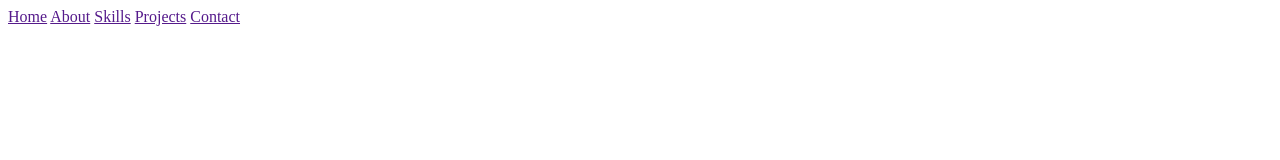
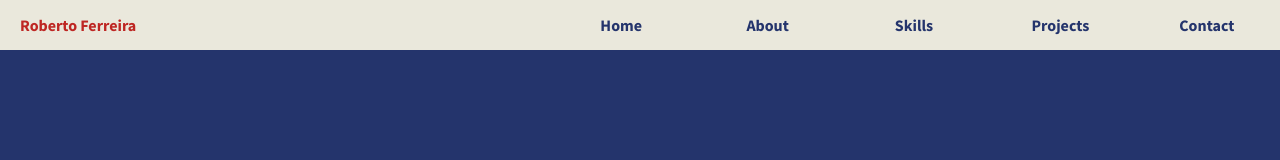
Before and after one commit to robertoFerreiraCode/portfolio-website, a plain HTML site: page index.html in a window 1280 px wide. Drawn offline with Linux system fonts and the light colour scheme.

Commit message:
basic nav bar

```diff
--- a/index.html
+++ b/index.html
@@ -9,11 +9,27 @@
 </head>
 <body>
     <nav>
-        <a href="">Home</a>
-        <a href="">About</a>
-        <a href="">Skills</a>
-        <a href="">Projects</a>
-        <a href="">Contact</a>
+        <ul class="name-container">
+            <li class="nav-item--title">
+                <a class="nav-item__a--title" href="">Roberto Ferreira</a>
+            </li>
+        </ul>
+        <ul class="link-container">
+            <li class="nav-item">
+                <a class="nav-item__a" href="">Home</a>
+            </li>
+            <li class="nav-item">
+                <a class="nav-item__a" href="">About</a>
+            </li>
+            <li class="nav-item">
+                <a class="nav-item__a" href="">Skills</a>
+            </li>
+            <li class="nav-item">
+                <a class="nav-item__a" href="">Projects</a>
+            <li class="nav-item">
+                <a class="nav-item__a" href="">Contact</a>
+            </li>
+        </ul>
     </nav>
 </body>
 </html>
--- a/modules/nav-bar.scss
+++ b/modules/nav-bar.scss
@@ -1,2 +1,80 @@
 @use "./../partials/palette";
 @use "./../partials/typography";
+@use "./../partials/devices" as media;
+
+body {
+    font-family: typography.$primary-font;
+    background-color: palette.$primary-blue;
+}
+
+nav {
+    height: 50px;
+    width: 100%;
+    background-color: palette.$primary-sand;
+    display: flex;
+    justify-content: space-between;
+}
+
+.name-container {
+    width: 40%;
+    display: flex;
+    align-items: center;
+    padding: 10px;
+    margin: 0;
+    list-style-type: none;
+    &__a {
+        text-decoration: none;
+        font-weight: bold;
+        color: palette.$primary-red;
+    }
+    &__a:hover {
+        color: palette.$primary-blue;
+    }
+}
+
+.link-container {
+    height: 100%;
+    width: 60%;
+    margin: 0;
+    display: flex;
+    justify-content: space-between;
+    align-items: center;
+    list-style-type: none;
+}
+
+.nav-item {
+    height: 100%;
+    width: 100%;
+    display: flex;
+    justify-content: center;
+    align-items: center;
+
+    &__a {
+        // height: 100%;
+        color: palette.$primary-blue;
+        text-decoration: none;
+        font-weight: bold;
+        &--title {
+            color: palette.$primary-red;
+            text-decoration: none;
+            font-weight: bold;
+        }
+    }
+    &--title {
+        margin-left: 10px;
+    }
+}
+
+.nav-item:hover {
+    border-bottom: 2px solid white;
+}
+
+.nav-item:hover .nav-item__a {
+    // color: palette.$primary-blue-light;
+    color: palette.$primary-red;
+}
+
+.nav-item--title:hover .nav-item__a--title {
+    // color: palette.$primary-blue-light;
+    color: palette.$primary-blue;
+}
--- a/partials/_palette.scss
+++ b/partials/_palette.scss
@@ -1,3 +1,5 @@
 $primary-blue: #24346c;
+$primary-blue-light: #287094;
 $primary-sand: #eae8dc;
 $primary-red: #be2623;
+// $primary-red: #fe424d;
--- a/style.scss
+++ b/style.scss
@@ -1 +1,5 @@
 @use "./modules/nav-bar.scss";
+
+body {
+    margin: 0;
+}
```
Also changed, not shown: modules/nav-bar.css, style.css.
